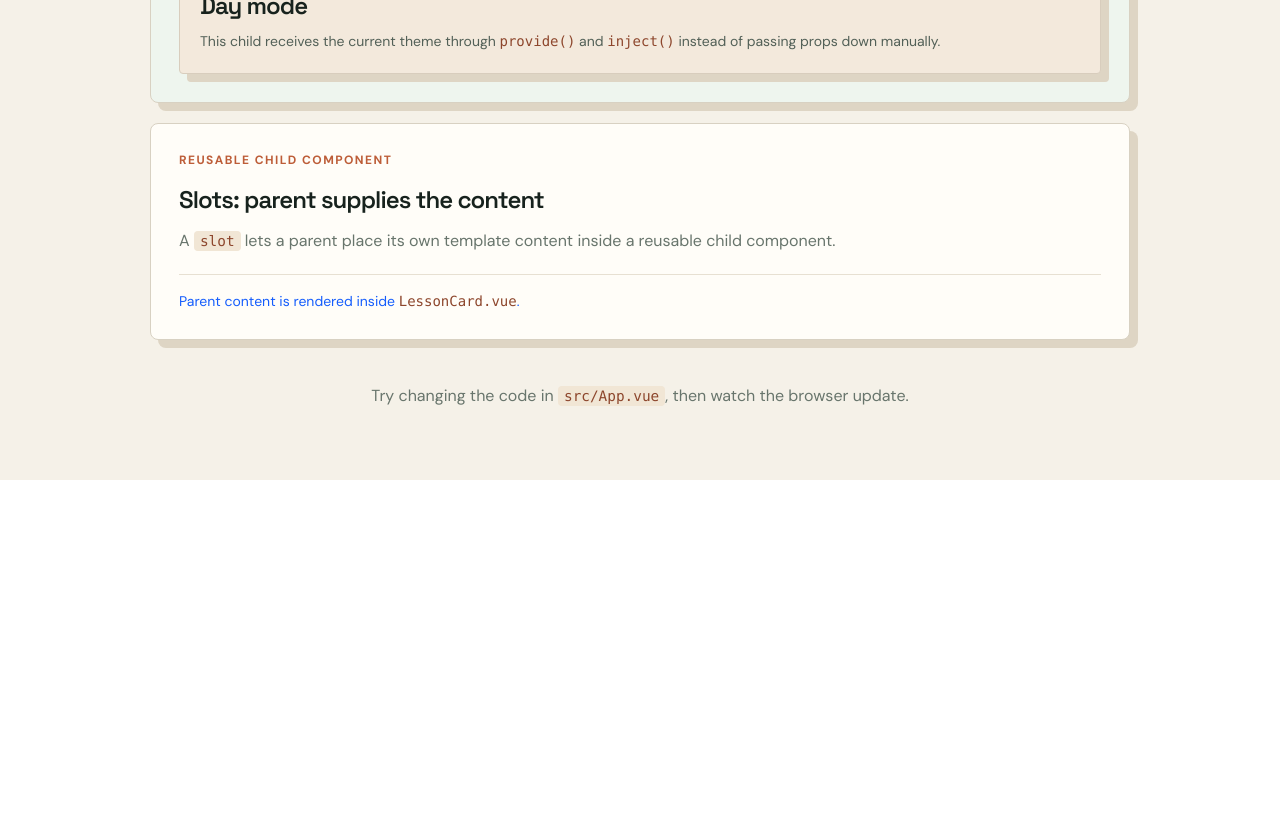
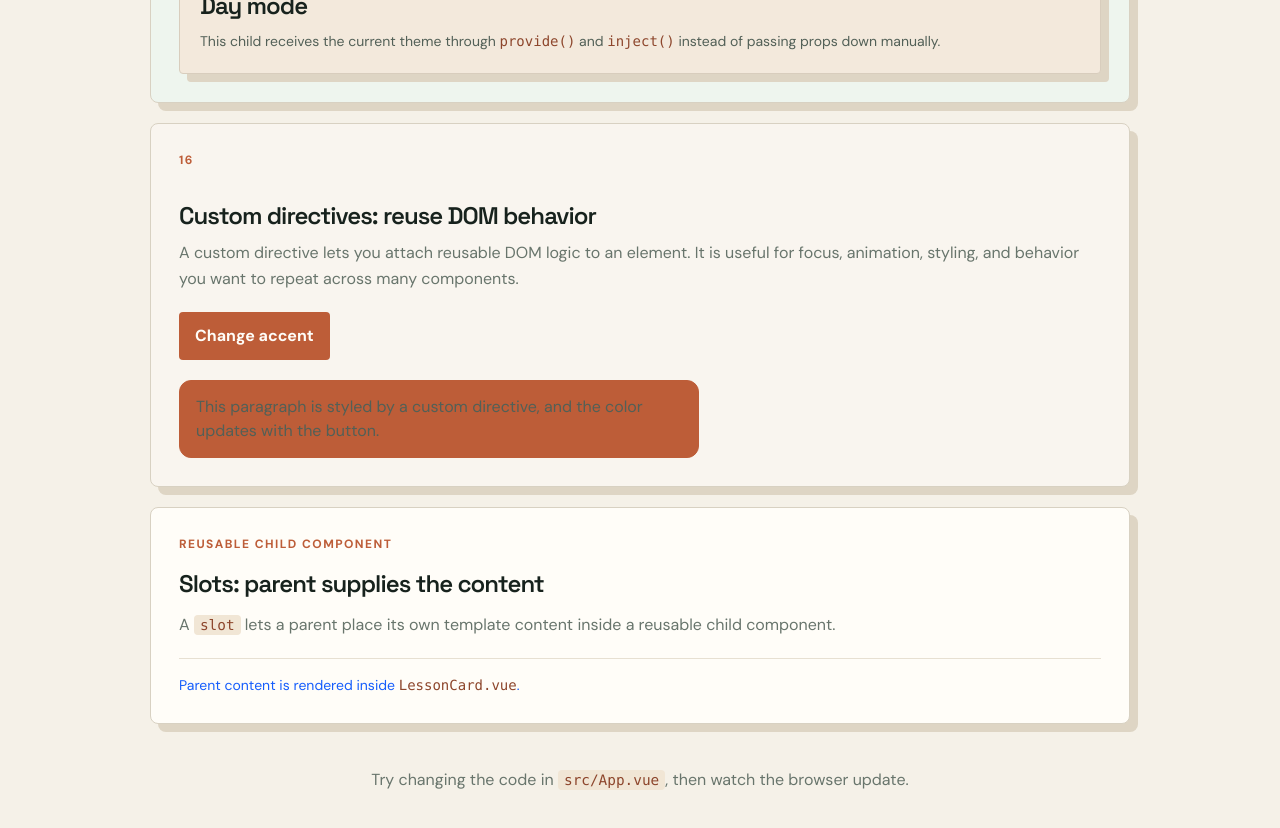
Before and after one commit to thanzaw6091/first-part, a Vue app: page / in a window 1280 px wide. Shown: the part 5580-6408 px from the top of the page. Before the commit the page ends 6060 px from the top, so only its background shows below. Built offline with nearby package versions, Linux system fonts and the light colour scheme; no server answers.

Commit message:
custom dir

```diff
--- a/src/App.vue
+++ b/src/App.vue
@@ -60,12 +60,28 @@ const currentCachedPanel = ref('intro')
 const showTransitionMessage = ref(true)
 const showPortalMessage = ref(false)
 const appTheme = ref('day')
+const highlightColor = ref('#bd5d38')
 const dynamicPanel = {
   intro: IntroPanel,
   skills: SkillsPanel,
   result: ResultPanel,
 }
 provide('themeMode', appTheme)
+const vHighlight = {
+  mounted(el, binding) {
+    el.style.backgroundColor = binding.value || '#f2d8c8'
+    el.style.borderColor = binding.value || '#bd5d38'
+    el.style.borderWidth = '1px'
+    el.style.borderStyle = 'solid'
+    el.style.borderRadius = '0.75rem'
+    el.style.padding = '0.875rem 1rem'
+    el.style.transition = 'all 0.2s ease'
+  },
+  updated(el, binding) {
+    el.style.backgroundColor = binding.value || '#f2d8c8'
+    el.style.borderColor = binding.value || '#bd5d38'
+  },
+}
 let timerId = null
 
 onMounted(() => {
@@ -657,6 +673,32 @@ const currentCachedComponent = computed(() => dynamicPanel[currentCachedPanel.va
       <ThemeDisplay />
     </section>
 
+    <section v-if="!isTodosPage" class="mx-auto mt-5 max-w-[980px] rounded-lg border border-[#d8d1c2] bg-[#f9f5ef] p-7 shadow-[8px_8px_0_#ded5c4]" aria-labelledby="directive-title">
+      <span class="mb-8 block text-xs font-bold uppercase tracking-[0.12em] text-[#bd5d38]">16</span>
+      <h2 id="directive-title" class="font-display text-2xl font-semibold tracking-[-0.04em]">Custom directives: reuse DOM behavior</h2>
+      <p class="mt-2 leading-relaxed text-[#68756c]">
+        A custom directive lets you attach reusable DOM logic to an element. It is useful for focus, animation, styling,
+        and behavior you want to repeat across many components.
+      </p>
+
+      <div class="mt-5 flex flex-wrap gap-3">
+        <button
+          class="rounded bg-[#bd5d38] px-4 py-3 font-bold text-[#fffdf8] hover:bg-[#99462d]"
+          type="button"
+          @click="highlightColor = highlightColor === '#bd5d38' ? '#86a17e' : '#bd5d38'"
+        >
+          Change accent
+        </button>
+      </div>
+
+      <p
+        v-highlight="highlightColor"
+        class="mt-5 max-w-[520px] text-[#526057]"
+      >
+        This paragraph is styled by a custom directive, and the color updates with the button.
+      </p>
+    </section>
+
     <section v-if="!isTodosPage" class="mx-auto mt-5 max-w-[980px]" aria-labelledby="slots-title">
       <LessonCard title="Slots: parent supplies the content">
         <p>
```
